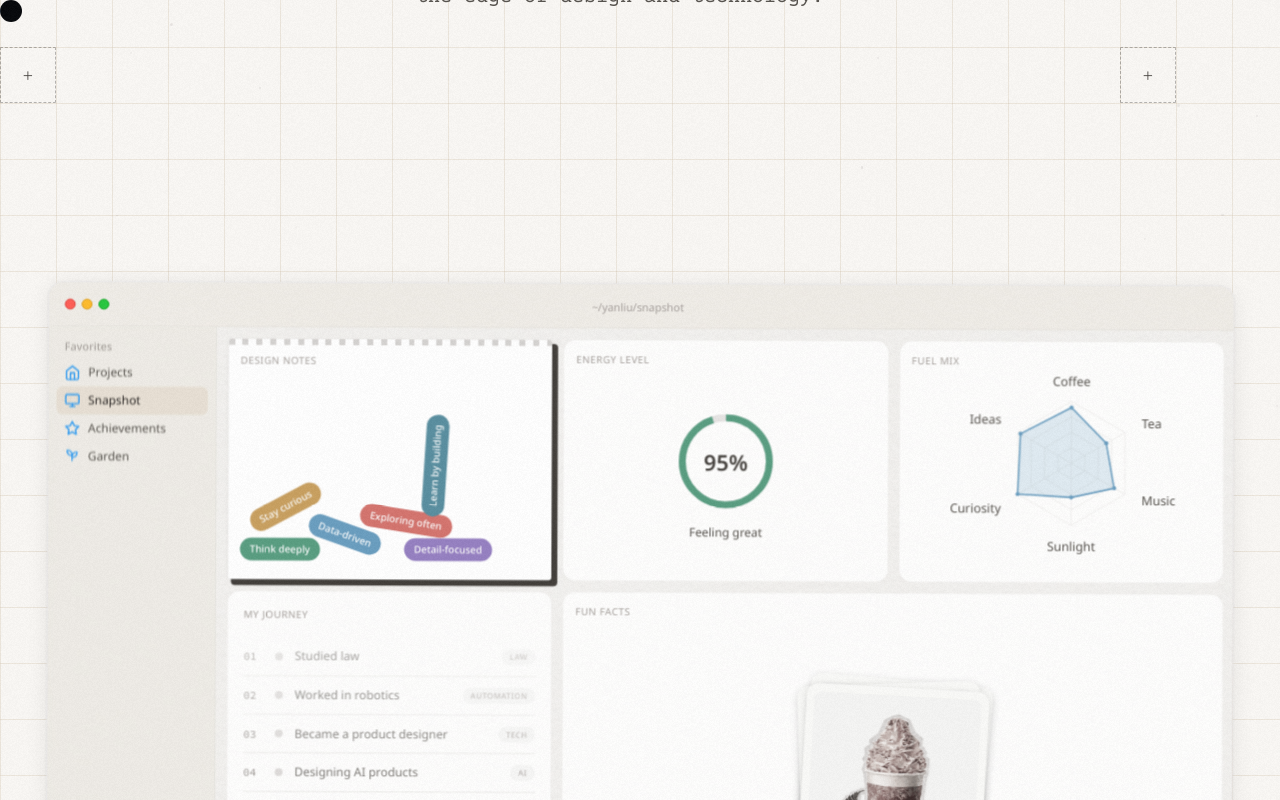
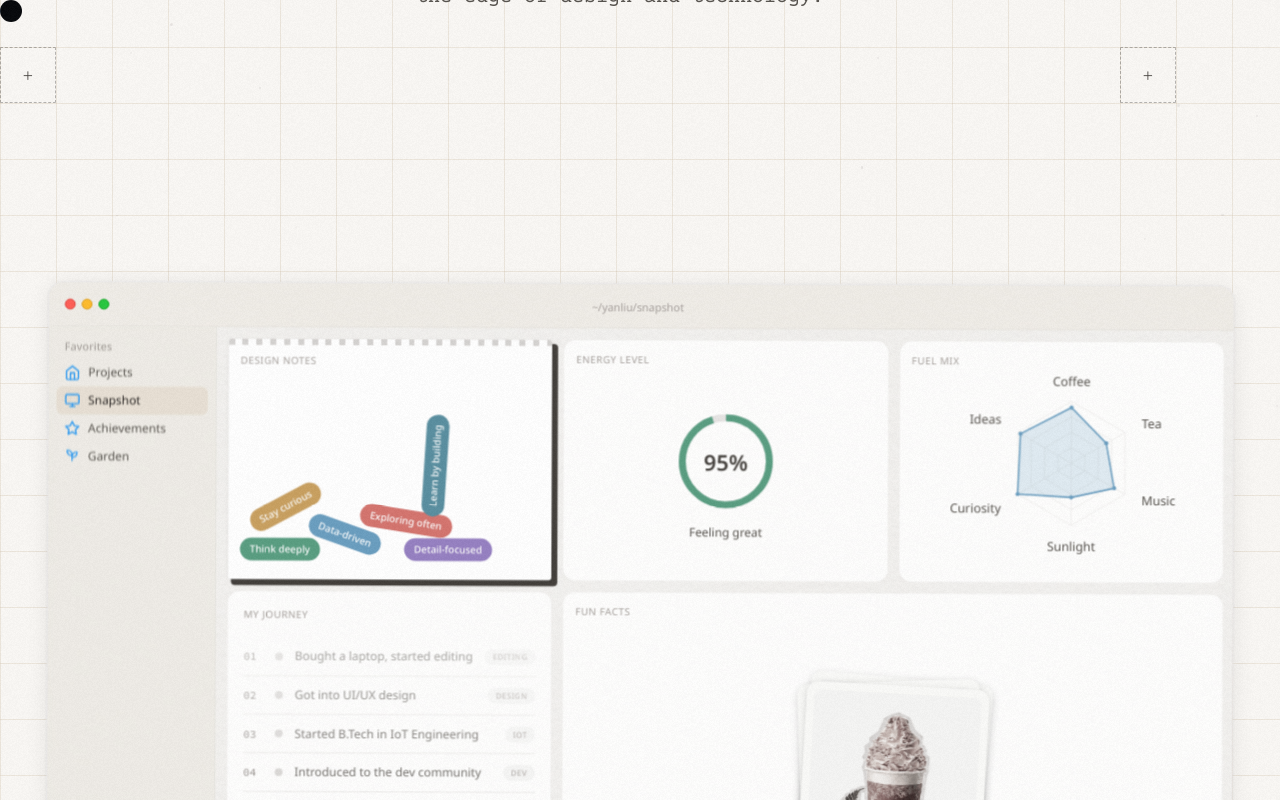
Before and after one commit to hsay123/designsportfolio, a Next.js app: page / in a window 1280 px wide. Both pictures are taken after a click on the button "Snapshot". Shown: the part 1465-2265 px from the top of the page. Built offline with nearby package versions, Linux system fonts and the light colour scheme.

Commit message:
refactor: update journey timeline milestones in desktop widgets

```diff
--- a/app/components/desktop-widgets.tsx
+++ b/app/components/desktop-widgets.tsx
@@ -514,14 +514,13 @@ function DockIcon({ tool, mouseX }: {
 }
 
 const journeyData = [
-  { step: "Studied law", tag: "LAW" },
-  { step: "Worked in robotics", tag: "AUTOMATION" },
-  { step: "Became a product designer", tag: "TECH" },
-  { step: "Designing AI products", tag: "AI" },
-  { step: "Building with AI", tag: "AI" },
-  { step: "Won Claude vibe-coding challenge", tag: "AI" },
-  { step: "Shipped a chrome extension", tag: "AI" },
-  { step: "AI native designer", tag: "NOW", hollow: true, pulse: true },
+  { step: "Bought a laptop, started editing", tag: "EDITING" },
+  { step: "Got into UI/UX design", tag: "DESIGN" },
+  { step: "Started B.Tech in IoT Engineering", tag: "IOT" },
+  { step: "Introduced to the dev community", tag: "DEV" },
+  { step: "Started building & designing products", tag: "PRODUCT" },
+  { step: "Started hackathons — began winning", tag: "HACKATHON" },
+  { step: "Shipping TGVault — still learning, still building", tag: "NOW", hollow: true, pulse: true },
 ];
 
 function JourneyTimeline() {
```
